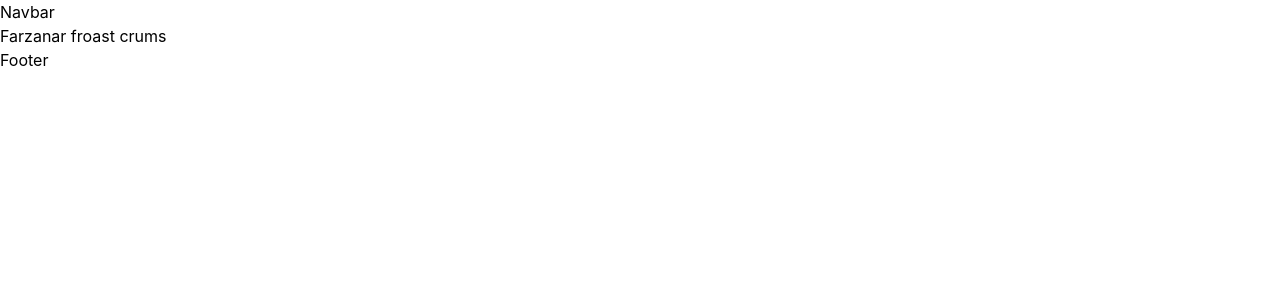
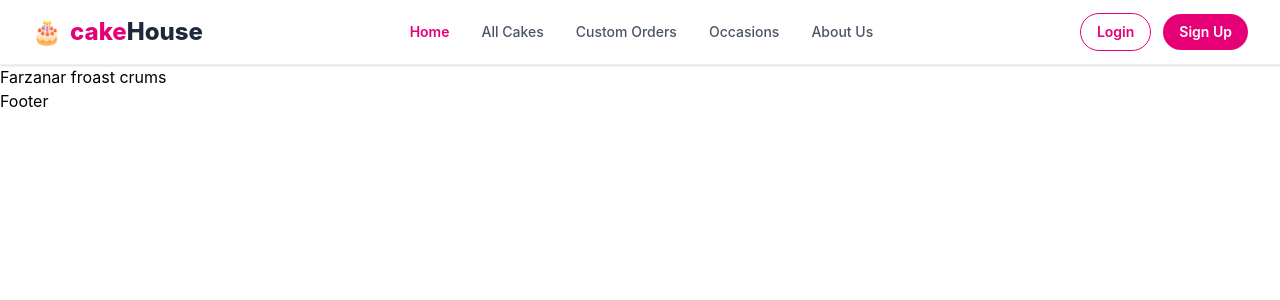
Before and after one commit to Shifath0570/CakeHouse_Client, a Next.js app: page / in a window 1280 px wide. Shown: the top 300 px of the page. Built offline with nearby package versions, Linux system fonts and the light colour scheme.

Commit message:
Navbar logo and buttons all done

```diff
--- a/src/app/components/Navbar.jsx
+++ b/src/app/components/Navbar.jsx
@@ -1,11 +1,163 @@
-import React from 'react';
 
-const Navbar = () => {
-    return (
-        <div>
-            <h2>Navbar</h2>
+"use client";
+
+import React, { useState } from "react";
+import Link from "next/link";
+import { usePathname } from "next/navigation";
+
+export default function Navbar() {
+  const pathname = usePathname();
+  const [isMobileMenuOpen, setIsMobileMenuOpen] = useState(false);
+
+  // Replace this with your actual auth state (e.g., NextAuth session, Firebase, Clerk, etc.)
+  const [isLoggedIn, setIsLoggedIn] = useState(false);
+
+  const navItems = [
+    { name: "Home", href: "/" },
+    { name: "All Cakes", href: "/cakes" },
+    { name: "Custom Orders", href: "/custom-orders" },
+    { name: "Occasions", href: "/occasions" },
+    { name: "About Us", href: "/about" },
+  ];
+
+  return (
+    <nav className="sticky top-0 z-50 bg-white shadow-sm border-b border-pink-100">
+      <div className="max-w-7xl mx-auto px-4 sm:px-6 lg:px-8">
+        <div className="flex justify-between items-center h-16">
+
+          {/* Left Side: Logo */}
+          <div className="flex-shrink-0">
+            <Link href="/" className="flex items-center gap-2 text-2xl font-extrabold text-pink-600">
+              <span>🎂</span>
+              <span>
+                cake<span className="text-gray-800">House</span>
+              </span>
+            </Link>
+          </div>
+
+          {/* Middle: Navigation Items (Desktop) */}
+          <div className="hidden md:flex space-x-8">
+            {navItems.map((item) => {
+              const isActive = pathname === item.href;
+              return (
+                <Link
+                  key={item.name}
+                  href={item.href}
+                  className={`text-sm font-medium transition-colors duration-200 ${
+                    isActive
+                      ? "text-pink-600 font-semibold"
+                      : "text-gray-600 hover:text-pink-600"
+                  }`}
+                >
+                  {item.name}
+                </Link>
+              );
+            })}
+          </div>
+
+          {/* Right Side: Login, Logout, Sign Up Buttons (Desktop) */}
+          <div className="hidden md:flex items-center space-x-3">
+            {!isLoggedIn ? (
+              <>
+                <Link
+                  href="/login"
+                  onClick={() => setIsLoggedIn(true)} // Demo toggle; remove in production
+                  className="px-4 py-2 text-sm font-semibold text-pink-600 border border-pink-600 rounded-full hover:bg-pink-50 transition"
+                >
+                  Login
+                </Link>
+                <Link
+                  href="/signup"
+                  className="px-4 py-2 text-sm font-semibold text-white bg-pink-600 rounded-full hover:bg-pink-700 transition"
+                >
+                  Sign Up
+                </Link>
+              </>
+            ) : (
+              <button
+                onClick={() => setIsLoggedIn(false)}
+                className="px-4 py-2 text-sm font-semibold text-gray-700 bg-gray-100 rounded-full hover:bg-gray-200 transition"
+              >
+                Logout
+              </button>
+            )}
+          </div>
+
+          {/* Mobile Hamburger Button */}
+          <div className="md:hidden flex items-center">
+            <button
+              onClick={() => setIsMobileMenuOpen(!isMobileMenuOpen)}
+              className="text-gray-700 hover:text-pink-600 focus:outline-none p-2"
+              aria-label="Toggle Menu"
+            >
+              <svg className="h-6 w-6" fill="none" viewBox="0 0 24 24" stroke="currentColor">
+                {isMobileMenuOpen ? (
+                  <path strokeLinecap="round" strokeLinejoin="round" strokeWidth={2} d="M6 18L18 6M6 6l12 12" />
+                ) : (
+                  <path strokeLinecap="round" strokeLinejoin="round" strokeWidth={2} d="M4 6h16M4 12h16M4 18h16" />
+                )}
+              </svg>
+            </button>
+          </div>
         </div>
-    );
-};
+      </div>
 
-export default Navbar;
+      {/* Mobile Dropdown Menu */}
+      {isMobileMenuOpen && (
+        <div className="md:hidden bg-white border-t border-gray-100 px-4 pt-2 pb-4 space-y-2 shadow-md">
+          {navItems.map((item) => {
+            const isActive = pathname === item.href;
+            return (
+              <Link
+                key={item.name}
+                href={item.href}
+                onClick={() => setIsMobileMenuOpen(false)}
+                className={`block px-3 py-2 rounded-md text-base font-medium ${
+                  isActive
+                    ? "bg-pink-50 text-pink-600"
+                    : "text-gray-700 hover:bg-gray-50 hover:text-pink-600"
+                }`}
+              >
+                {item.name}
+              </Link>
+            );
+          })}
+
+          <div className="pt-3 border-t border-gray-100 flex flex-col gap-2">
+            {!isLoggedIn ? (
+              <>
+                <Link
+                  href="/login"
+                  onClick={() => {
+                    setIsLoggedIn(true);
+                    setIsMobileMenuOpen(false);
+                  }}
+                  className="w-full text-center px-4 py-2 text-sm font-semibold text-pink-600 border border-pink-600 rounded-full"
+                >
+                  Login
+                </Link>
+                <Link
+                  href="/signup"
+                  onClick={() => setIsMobileMenuOpen(false)}
+                  className="w-full text-center px-4 py-2 text-sm font-semibold text-white bg-pink-600 rounded-full"
+                >
+                  Sign Up
+                </Link>
+              </>
+            ) : (
+              <button
+                onClick={() => {
+                  setIsLoggedIn(false);
+                  setIsMobileMenuOpen(false);
+                }}
+                className="w-full text-center px-4 py-2 text-sm font-semibold text-gray-700 bg-gray-100 rounded-full"
+              >
+                Logout
+              </button>
+            )}
+          </div>
+        </div>
+      )}
+    </nav>
+  );
+}
```
